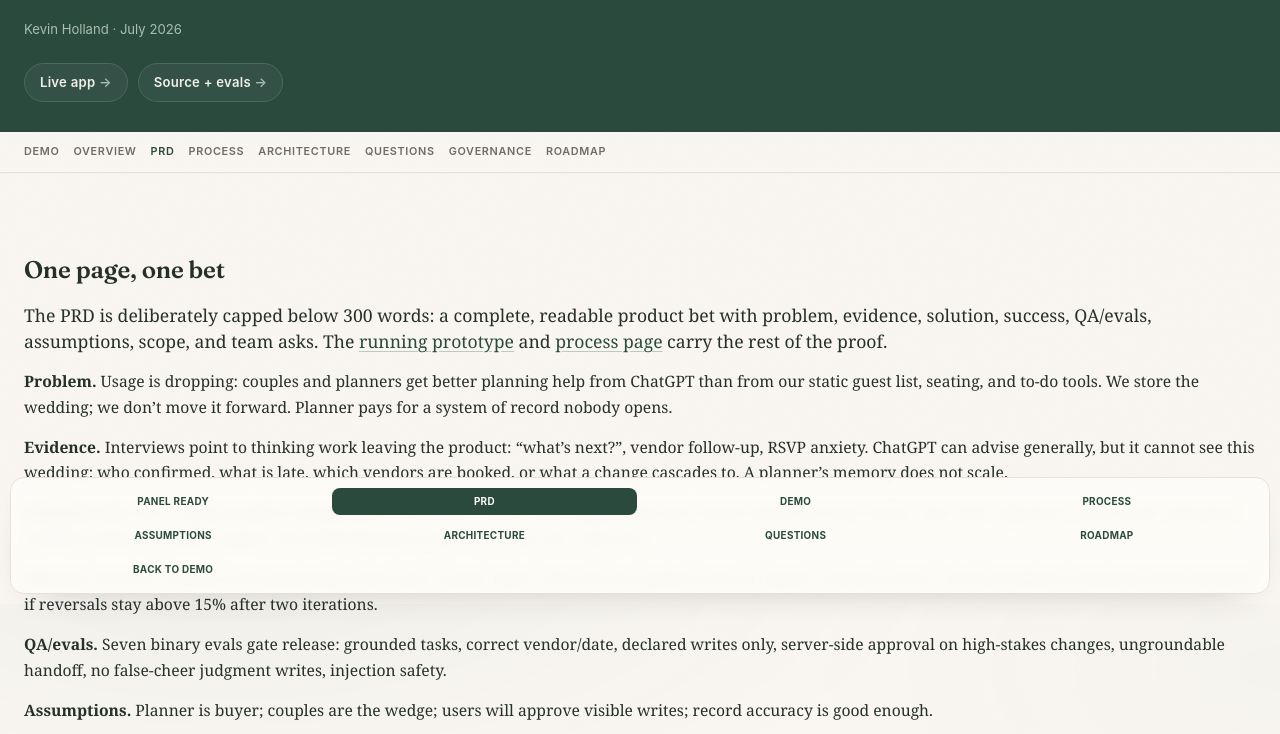
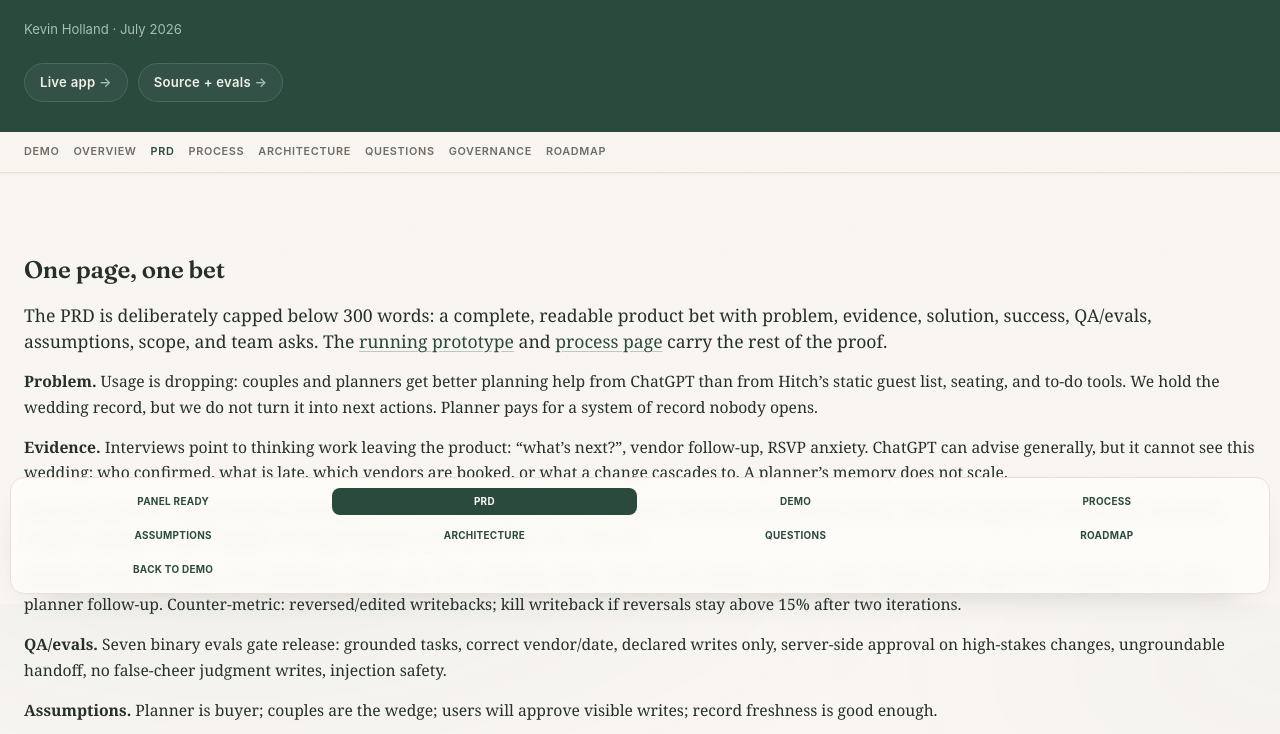
Before and after one commit to hollandkevint/hitch, a website: page public/prd.html in a window 1280 px wide. Shown: the part 196-930 px from the top of the page. Drawn offline with Linux system fonts and the light colour scheme.

Commit message:
Tighten PRD success metric

```diff
--- a/public/prd.html
+++ b/public/prd.html
@@ -182,12 +182,12 @@ nav.jump { box-shadow: 0 1px 0 rgba(38,48,43,0.03); }
 <section>
   <h2>One page, one bet</h2>
   <p class="lead">The PRD is deliberately capped below 300 words: a complete, readable product bet with problem, evidence, solution, success, QA/evals, assumptions, scope, and team asks. The <a href="/">running prototype</a> and <a href="/process.html">process page</a> carry the rest of the proof.</p>
-  <p><strong>Problem.</strong> Usage is dropping: couples and planners get better planning help from ChatGPT than from our static guest list, seating, and to-do tools. We store the wedding; we don&rsquo;t move it forward. Planner pays for a system of record nobody opens.</p>
+  <p><strong>Problem.</strong> Usage is dropping: couples and planners get better planning help from ChatGPT than from Hitch&rsquo;s static guest list, seating, and to-do tools. We hold the wedding record, but we do not turn it into next actions. Planner pays for a system of record nobody opens.</p>
   <p><strong>Evidence.</strong> Interviews point to thinking work leaving the product: &ldquo;what&rsquo;s next?&rdquo;, vendor follow-up, RSVP anxiety. ChatGPT can advise generally, but it cannot see this wedding: who confirmed, what is late, which vendors are booked, or what a change cascades to. A planner&rsquo;s memory does not scale.</p>
-  <p><strong>Solution (v1).</strong> Put a copilot inside to-do/timeline. It answers &ldquo;what&rsquo;s left?&rdquo; against the live record, drafts the next action, and, after approval, writes back: task done, timeline updated, vendor logged. One high-frequency job end to end, not a chat tab.</p>
-  <p><strong>Success.</strong> Primary: weekly active planning sessions per couple. Input: 40% of to-do updates start in copilot. Counter-metric: reversed/edited writebacks; kill writeback if reversals stay above 15% after two iterations.</p>
+  <p><strong>Solution (v1).</strong> Put a copilot inside to-do/timeline. It answers &ldquo;what&rsquo;s left?&rdquo; from the live record, drafts the next action, and, after approval, writes back: task done, timeline updated, vendor logged. One high-frequency job end to end, not a chat tab.</p>
+  <p><strong>Success.</strong> Primary: weekly active planning sessions per active wedding. Input: 40% of to-do updates start in copilot. Buyer proof: approved writebacks that reduce planner follow-up. Counter-metric: reversed/edited writebacks; kill writeback if reversals stay above 15% after two iterations.</p>
   <p><strong>QA/evals.</strong> Seven binary evals gate release: grounded tasks, correct vendor/date, declared writes only, server-side approval on high-stakes changes, ungroundable handoff, no false-cheer judgment writes, injection safety.</p>
-  <p><strong>Assumptions.</strong> Planner is buyer; couples are the wedge; users will approve visible writes; record accuracy is good enough.</p>
+  <p><strong>Assumptions.</strong> Planner is buyer; couples are the wedge; users will approve visible writes; record freshness is good enough.</p>
   <p><strong>Out of scope.</strong> Generic inspiration; seating/guest copilots; white-label planner packaging.</p>
   <p><strong>Team.</strong> Design: in-context action cards. Eng: retrieval, writeback, eval gate. PMM: &ldquo;the assistant that actually knows your wedding&rdquo; plus planner capacity without headcount.</p>
   <div class="callout">
```
